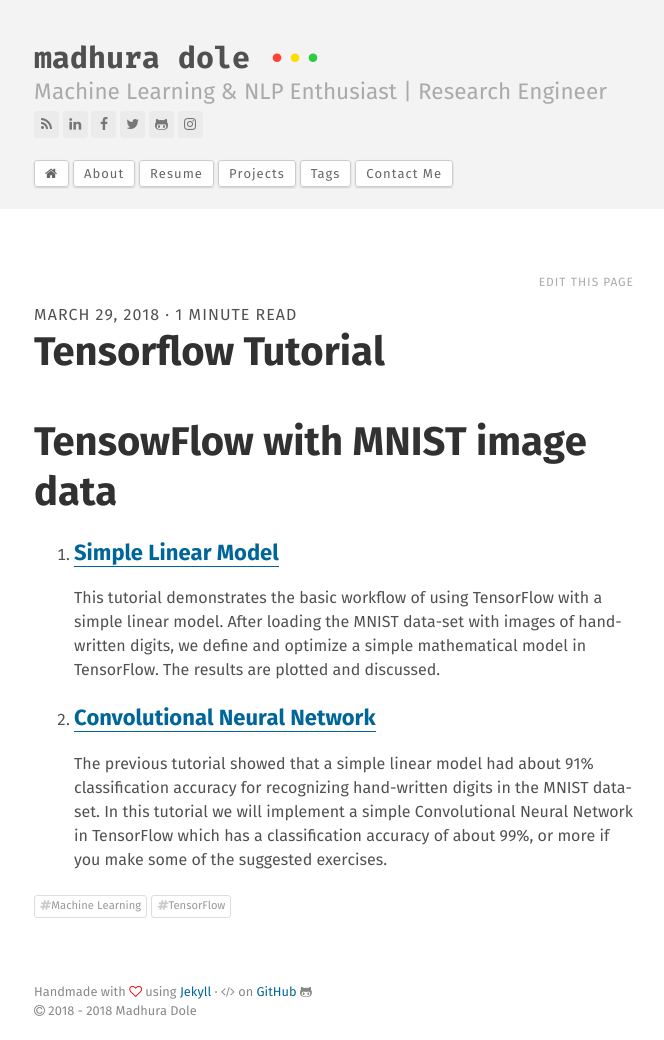
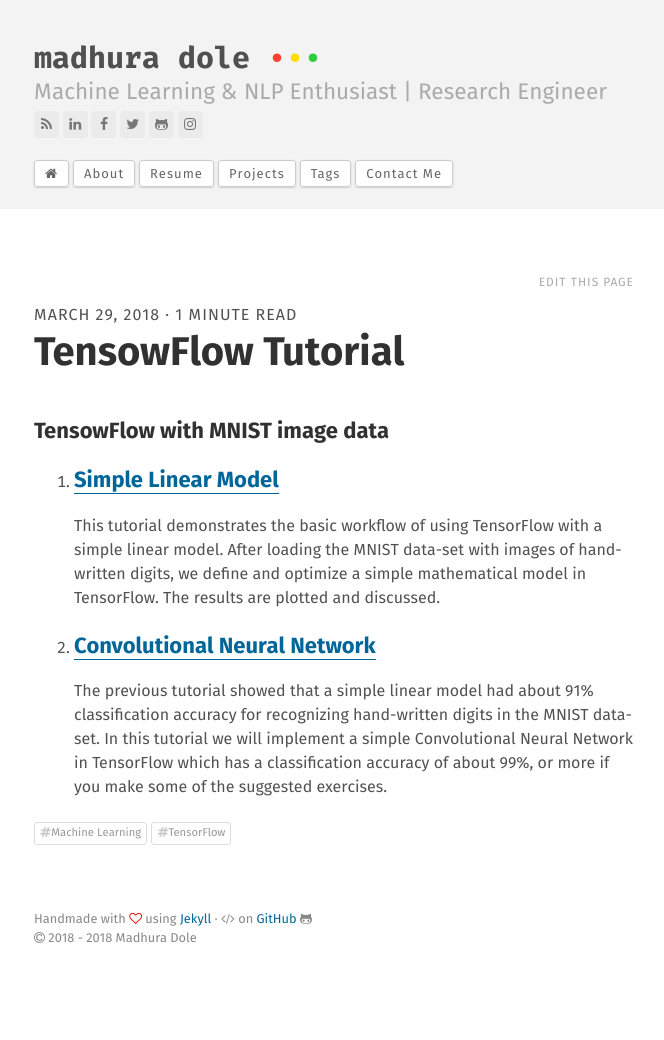
Before and after one commit to madhuradole/madhuradole.github.io, a Jekyll site: the page built from _posts/2018-03-29-tensorflow-tutorial.md, in a window 1280 px wide. Shown: the whole page, without its empty margins (306-970 px from the left). Built offline with Jekyll 4.4.1, drawn with Linux system fonts in a browser that asks for light colours; comment, search, counter and statistics services are not loaded; after the commit the page ends 967 px from its top, so only the background shows below that.

Commit message:
Add files via upload

```diff
--- a/_posts/2018-03-29-tensorflow-tutorial.md
+++ b/_posts/2018-03-29-tensorflow-tutorial.md
@@ -1,13 +1,13 @@
 ---
 layout: post
-title:
+title: TensowFlow Tutorial
 description: This tutorial is intended for beginners in Deep Learning and TensorFlow. The tutorial explains basics of tensorflow in a simple manner and provides a gradual understanding of Deep Learning with TensorFlow.
 keywords: machine learning, tensorflow, neural networks
 tags: [Machine Learning, TensorFlow]
 comments: true
 ---
 
-# TensowFlow with MNIST image data
+#### TensowFlow with MNIST image data
 
 1. #### [Simple Linear Model](https://github.com/madhuradole/TensorFlow-Tutorials/blob/master/01_SimpleLinearModel.ipynb)
 
```
